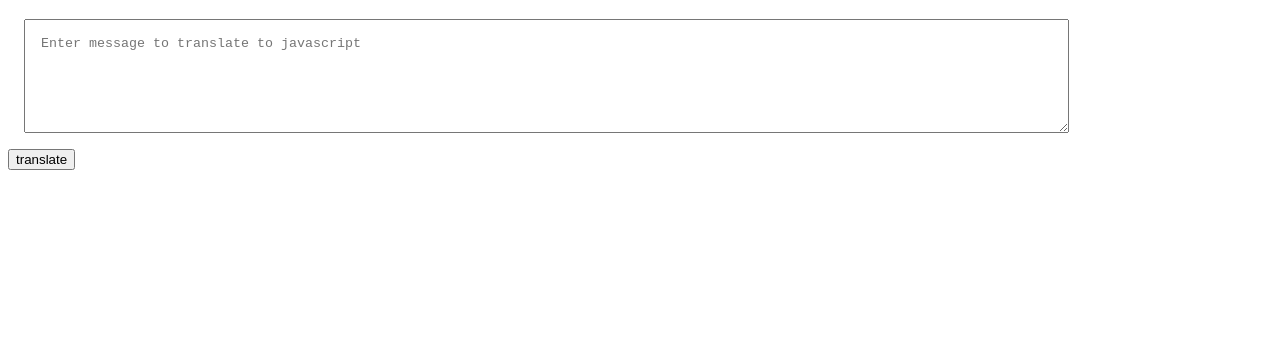
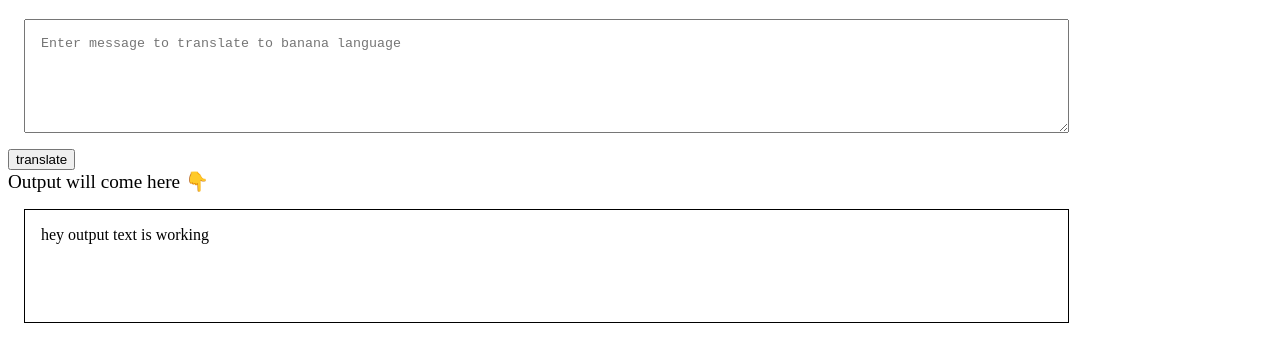
Before and after one commit to nischal-it-is/Banana-Speak, a plain HTML site: page index.html in a window 1280 px wide. Both pictures are taken after a click on the button "translate". Shown: the part 61-422 px from the top of the page. Drawn offline with Linux system fonts and the light colour scheme.

Commit message:
Input Output handling done

```diff
--- a/app.js
+++ b/app.js
@@ -1,8 +1,14 @@
 var buttonTranslate=document.querySelector("#translate");
 var inputText=document.querySelector('#input');
+// inputText.addEventListener('onChange',function change()
+// {
+//     console.log(inputText.value);
+// })
+var outputText=document.querySelector("#output");
 
 function clickHandler(){
     console.log('Clicked');
     console.log(inputText.value);
+    outputText.textContent="hey output  text is working";
 };
 buttonTranslate.addEventListener('click',clickHandler);
--- a/index.html
+++ b/index.html
@@ -26,9 +26,10 @@
 <body>
     <h1>A translator app</h1>
     <textarea id="input"
-    placeholder="Enter message to translate to javascript"></textarea>
+    placeholder="Enter message to translate to banana language"></textarea>
     <button id='translate'>translate</button>
-
+    <div style="font-size: larger;"> Output will come here 👇</div>
+    <div id="output"></div>
 
     <script src='app.js'></script>
 </body>
```
